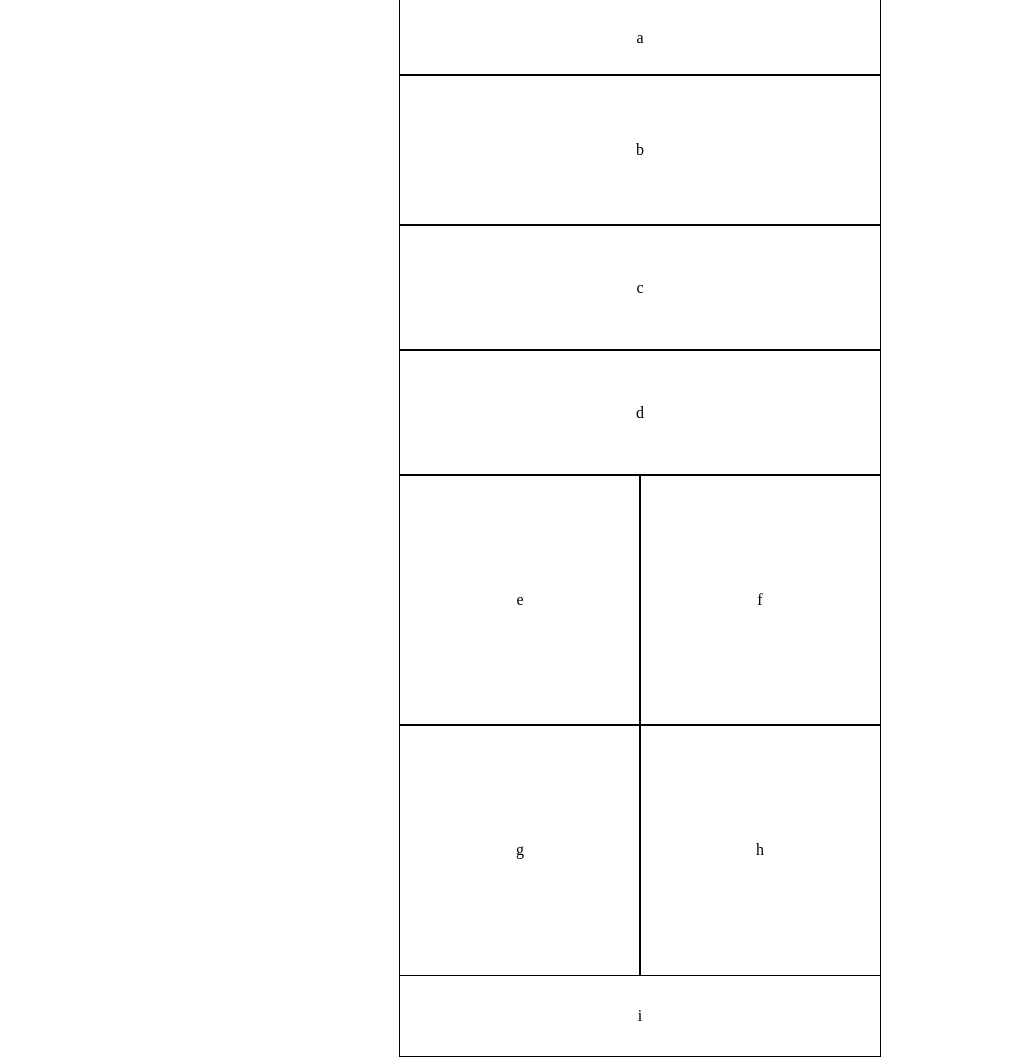
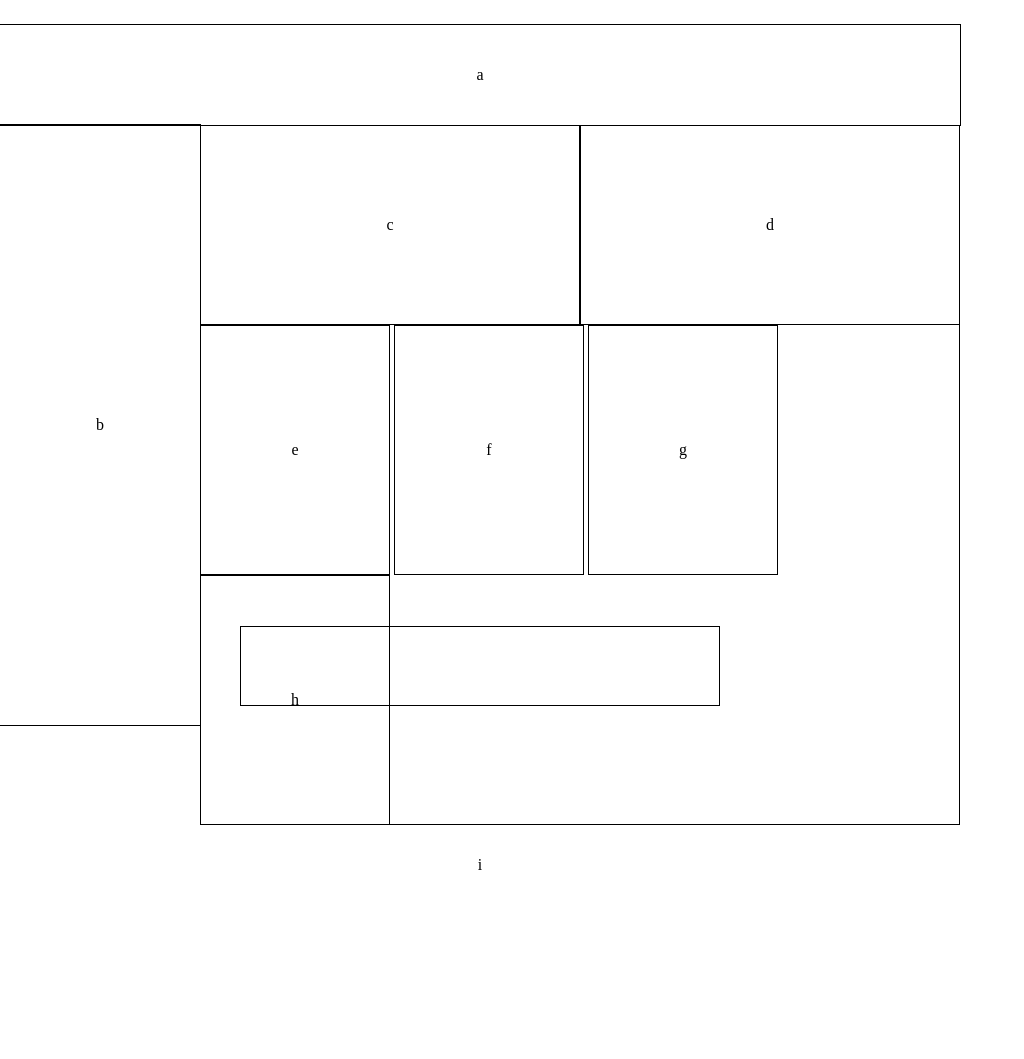
Before and after one commit to CClemensJr/seatle-301d56-lab-01, a plain HTML site: page views/index.html in a window 1280 px wide. Shown: the whole page, without its empty margins (0-1024 px from the left). After the commit the page ends 905 px from the top, so only its background shows below. Drawn offline with Linux system fonts and the light colour scheme.

Commit message:
Finished header and aside layout

```diff
--- a/public/css/layout.css
+++ b/public/css/layout.css
@@ -80,15 +80,20 @@
 ******/
   @media (min-width: 768px)
   {
+    body {
+      max-width: 960px;
+      min-width: 768px;
+    }
+
     /********************
     * Header
     ******/
       header {
-        height: 75px;
-        line-height: 75px;
-        margin: 0 auto;
+        height: 100px;
+        line-height: 100px;
+        margin: 25px auto 0 auto;
         outline: 1px solid black;
-        width: 480px;
+        width: 960px;
       }
 
 
@@ -96,42 +101,41 @@
     * Aside
     ******/
       aside {
-        height: 150px;
-        line-height: 150px;
-        margin: 0 auto;
+        height: 600px;
+        line-height: 600px;
+        float: left;
         outline: 1px solid black;
-        width: 480px;
+        width: 200px;
       }
 
     /********************
     * Main
     ******/
       main {
-        margin: 0 auto;
+        float: right;
         outline: 1px solid black;
-        width: 480px;
+        outline-offset: -1px;
+        width: 760px;
       }
 
       main section:nth-of-type(1), section:nth-of-type(2) {
-        height: 125px;
-        line-height: 125px;
+        float: left;
+        height: 200px;
+        line-height: 200px;
         outline: 1px solid black;
+        outline-offset: -1px;
+        width: 380px;
       }
 
       main section:nth-of-type(3), section:nth-of-type(4), section:nth-of-type(5), section:nth-of-type(6) {
+        display: inline-block;
         height: 250px;
         line-height: 250px;
         outline: 1px solid black;
-        width: 240px;
+        outline-offset: -1px;
+        width: 190px;
       }
 
-      main section:nth-of-type(3), section:nth-of-type(5) {
-        float: left;
-      }
-
-      main section:nth-of-type(4), section:nth-of-type(6) {
-        float: right;
-      }
 
     /********************
     * Footer
@@ -141,6 +145,7 @@
         line-height: 80px;
         margin: 501px auto 25px auto;
         outline: 1px solid black;
+        outline-offset: -1px;
         width: 480px;
       }
   }
```
